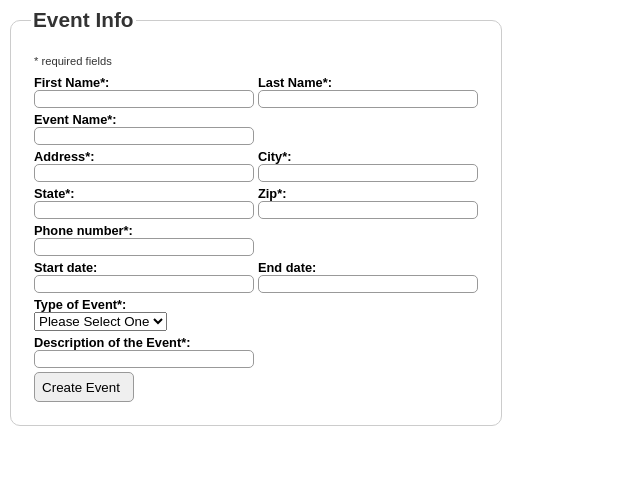
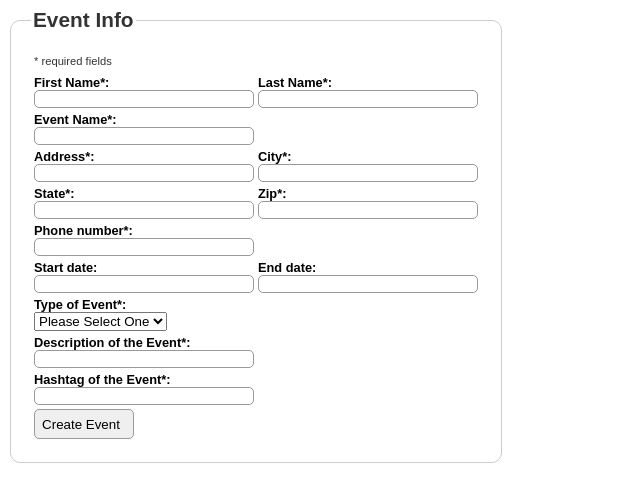
Before and after one commit to flake79936/JETDEVLLC, a PHP site: page /EventCreation.php in a window 1280 px wide. Shown: the top 502 px of the page, without its empty margins (0-640 px from the left). Run offline with PHP 8.4, Linux system fonts and the light colour scheme; some libraries are stand-ins or nearby versions.

Commit message:
RM
new field added for the HashTag in EventCreation, and corresponding
changes to the fg_membership, requested by client

```diff
--- a/EventCreation.php
+++ b/EventCreation.php
@@ -199,6 +199,15 @@
 						</tr>
 
 						<tr>
+							<!--Hashtag-->
+							<td class="container">
+								<label for="EhashTag">Hashtag of the Event*: </label><br/>
+								<input type="text" name="EhashTag" id="EhashTag" value="<?php echo $fgmembersite->SafeDisplay("EhashTag") ?>" maxlength="50" /><br/>
+								<span id="event_EhashTag_errorloc" class="error"></span>
+							</td>
+						</tr>
+
+						<tr>
 							<!--Submit Button-->
 							<td>
 								<input id="submitButton" type="submit" name="Submit" value="Create Event" />
@@ -226,6 +235,7 @@
 			frmvalidator.addValidation("EendDate",     "req", "Please Select an End Date");
 			//frmvalidator.addValidation("Etype",        "req", "Please fill in Type of Event");
 			frmvalidator.addValidation("Edescription", "req", "Please fill in Description");
+			//frmvalidator.addValidation("EhashTag", "req", "Please fill in Description");
 			//test
 			// ]]>
 		</script>
--- a/include/fg_membersite.php
+++ b/include/fg_membersite.php
@@ -341,6 +341,7 @@ class FGMembersite{
 		$validator->addValidation("EstartDate",   "req", "Please Select a Start Date");
 		//$validator->addValidation("EendDate",     "req", "Please Select an End Date");
 		//$validator->addValidation("Edescription", "req", "Please fill in Description");
+		$validator->addValidation("EhashTag",   "", "Please fill Hashtag");
 
 		if(!$validator->ValidateForm()){
 			$error='';
@@ -368,6 +369,7 @@ class FGMembersite{
 		$formvars['EstartDate']   = $this->Sanitize($_POST['EstartDate']);
 		$formvars['EendDate']     = $this->Sanitize($_POST['EendDate']);
 		$formvars['Eother']       = $this->Sanitize($_POST['Eother']);
+		$formvars['EhashTag']       = $this->Sanitize($_POST['EhashTag']);
 	}
 
 	function SaveEventToDatabase(&$formvars){
@@ -400,7 +402,7 @@ class FGMembersite{
 
         //$formvars['confirmcode'] = $confirmcode;
 		if($formvars['Etype'] === 'Other'){
-			$insert_query = 'INSERT INTO ' . $this->tablename2 . '(Efname, Elname, Evename, Eaddress, Ecity, Estate, Ezip, EphoneNumber, Etype, Edescription, EstartDate, EendDate, Eother)
+			$insert_query = 'INSERT INTO ' . $this->tablename2 . '(Efname, Elname, Evename, Eaddress, Ecity, Estate, Ezip, EphoneNumber, Etype, Edescription, EstartDate, EendDate, Eother,EhashTag)
 				VALUES(
 					"' . $this->SanitizeForSQL($formvars['Efname']) . '",
 					"' . $this->SanitizeForSQL($formvars['Elname']) . '",
@@ -414,10 +416,11 @@ class FGMembersite{
 					"' . $this->SanitizeForSQL($formvars['Edescription']) . '",
 					"' . $this->SanitizeForSQL($formvars['EstartDate']) . '",
 					"' . $this->SanitizeForSQL($formvars['EendDate']) . '",
-					"' . $this->SanitizeForSQL($formvars['Eother']) . '"
+					"' . $this->SanitizeForSQL($formvars['Eother']) . '",
+					"' . $this->SanitizeForSQL($formvars['EhasTag']) . '"
 				);';
 		} else {
-			$insert_query = 'INSERT INTO ' . $this->tablename2 . '(Efname, Elname, Evename, Eaddress, Ecity, Estate, Ezip, EphoneNumber, Etype, Edescription, EstartDate, EendDate)
+			$insert_query = 'INSERT INTO ' . $this->tablename2 . '(Efname, Elname, Evename, Eaddress, Ecity, Estate, Ezip, EphoneNumber, Etype, Edescription, EstartDate, EendDate,EhashTag)
 				VALUES(
 					"' . $this->SanitizeForSQL($formvars['Efname']) . '",
 					"' . $this->SanitizeForSQL($formvars['Elname']) . '",
@@ -430,7 +433,8 @@ class FGMembersite{
 					"' . $this->SanitizeForSQL($formvars['Etype']) . '",
 					"' . $this->SanitizeForSQL($formvars['Edescription']) . '",
 					"' . $this->SanitizeForSQL($formvars['EstartDate']) . '",
-					"' . $this->SanitizeForSQL($formvars['EendDate']) . '"
+					"' . $this->SanitizeForSQL($formvars['EendDate']) . '",
+					"' . $this->SanitizeForSQL($formvars['EhashTag']) . '"
 				);';
 		}
 
@@ -611,6 +615,7 @@ class FGMembersite{
 				"Epic BLOB,".
 				"EstartDate VARCHAR(20) NOT NULL,".
 				"EendDate VARCHAR(20) NOT NULL,".
+				"EhashTag VARCHAR(50) ,".
 				"PRIMARY KEY(Eid)".
 			");";
 
```
